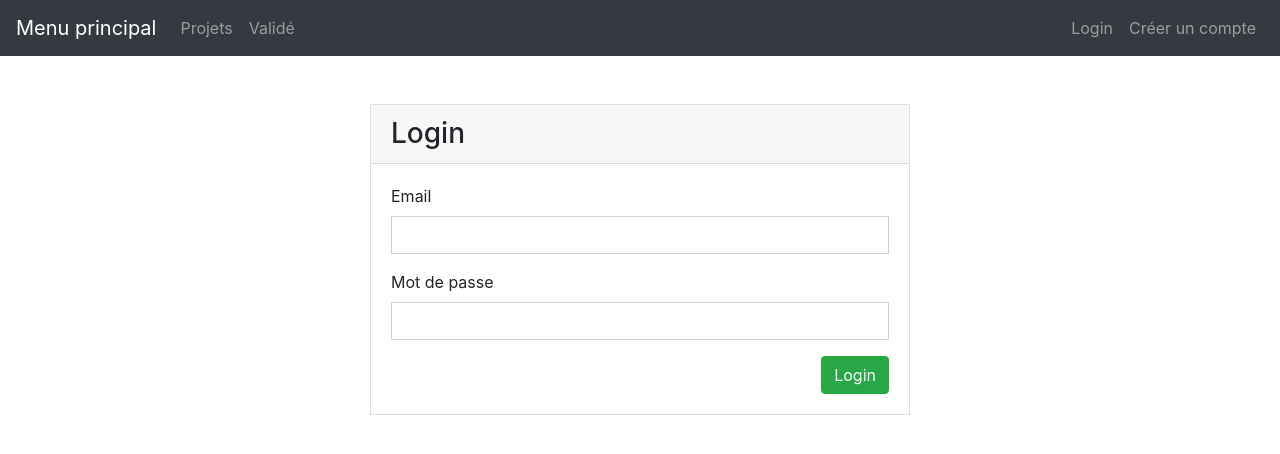
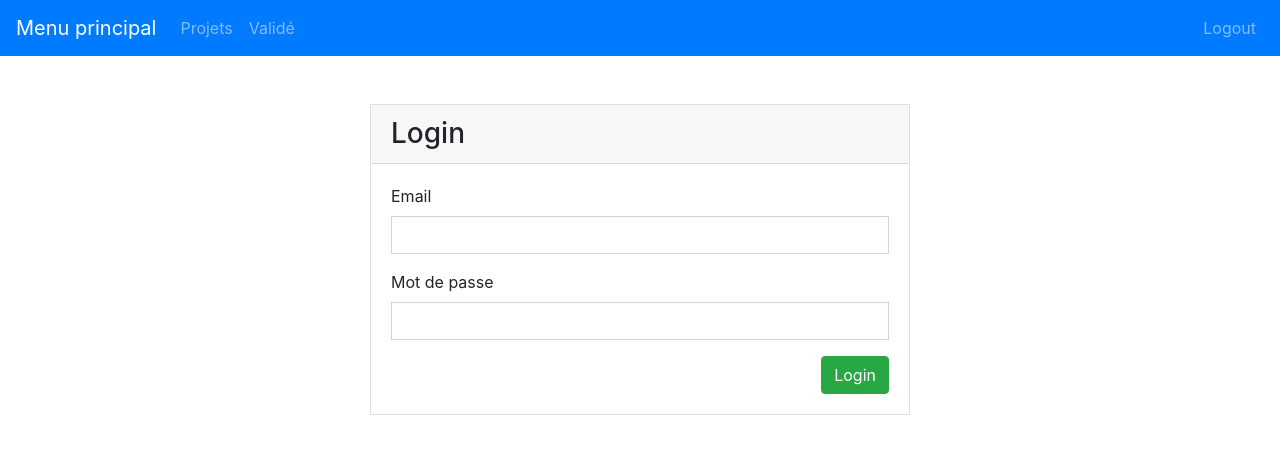
Before and after one commit to RexT2507/Projet_Piscine_Groupe3, an Angular app in the folder projet-client/: page /login in a window 1280 px wide. Shown: the top 454 px of the page. Built offline with nearby package versions, Linux system fonts and the light colour scheme; sample sign-in values are in the browser's storage.

Commit message:
[DEV] Ajout du système de Logout

```diff
--- a/projet-client/src/app/app.component.html
+++ b/projet-client/src/app/app.component.html
@@ -1,4 +1,4 @@
-<nav class="navbar navbar-expand-lg navbar-dark bg-dark">
+<nav class="navbar navbar-expand-lg navbar-dark bg-primary">
 
   <a class="navbar-brand" href="#">Menu principal</a>
 
@@ -22,8 +22,9 @@
     </ul>
 
     <ul class="navbar-nav">
-      <a class="nav-link"  [routerLink]="['/login']" routerLinkActive="router-link-active" >Login</a>
-      <a class="nav-link" [routerLink]="['/register']" routerLinkActive="router-link-active" >Créer un compte</a>
+      <a class="nav-link" *ngIf="!authService.loggedIn()" [routerLink]="['/login']" routerLinkActive="router-link-active" >Login</a>
+      <a class="nav-link" *ngIf="!authService.loggedIn()" [routerLink]="['/register']" routerLinkActive="router-link-active" >Créer un compte</a>
+      <a class="nav-link" style="cursor: pointer;" *ngIf="authService.loggedIn()" (click)="authService.logoutUser()">Logout</a>
     </ul>
 
   </div>
--- a/projet-client/src/app/app.component.ts
+++ b/projet-client/src/app/app.component.ts
@@ -1,4 +1,5 @@
 import { Component } from '@angular/core';
+import { AuthService } from './services/auth.service';
 
 @Component({
   selector: 'app-root',
@@ -7,4 +8,6 @@ import { Component } from '@angular/core';
 })
 export class AppComponent {
   title = 'projet-client';
+
+  constructor(protected authService: AuthService) {}
 }
--- a/projet-client/src/app/services/auth.service.ts
+++ b/projet-client/src/app/services/auth.service.ts
@@ -1,5 +1,6 @@
 import { Injectable } from '@angular/core';
 import { HttpClient } from '@angular/common/http';
+import { Router } from '@angular/router';
 
 @Injectable({
   providedIn: 'root'
@@ -9,7 +10,7 @@ export class AuthService {
   private registerUrl = 'http://localhost:3000/api/register';
   private loginUrl = 'http://localhost:3000/api/login';
 
-  constructor(private http: HttpClient) { }
+  constructor(private http: HttpClient, private router: Router) { }
 
   registerUser(user: {}) {
     return this.http.post<any>(this.registerUrl, user);
@@ -23,6 +24,11 @@ export class AuthService {
     return !!localStorage.getItem('token');
   }
 
+  logoutUser() {
+    localStorage.removeItem('token');
+    this.router.navigate(['/projets']);
+  }
+
   getToken() {
     return localStorage.getItem('token');
   }
```
